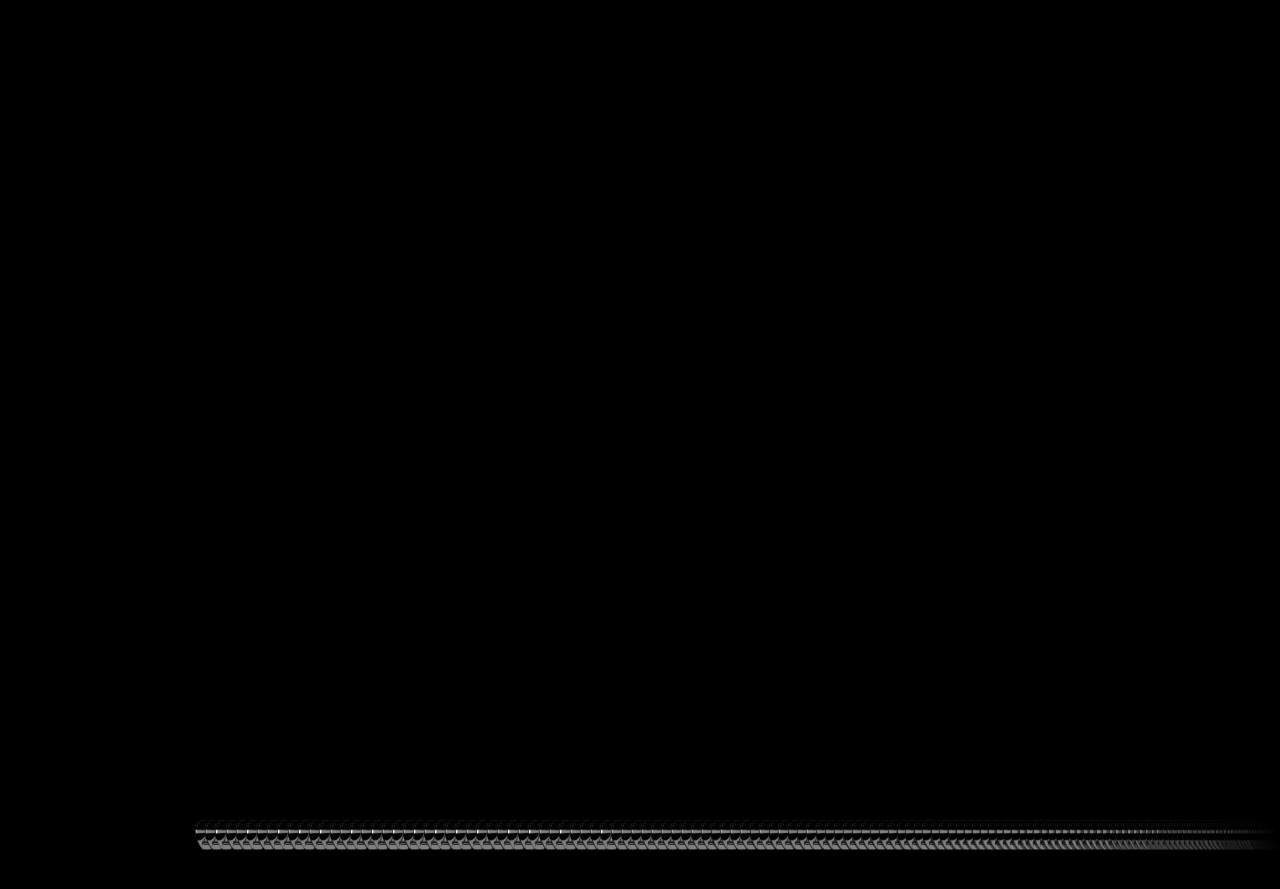
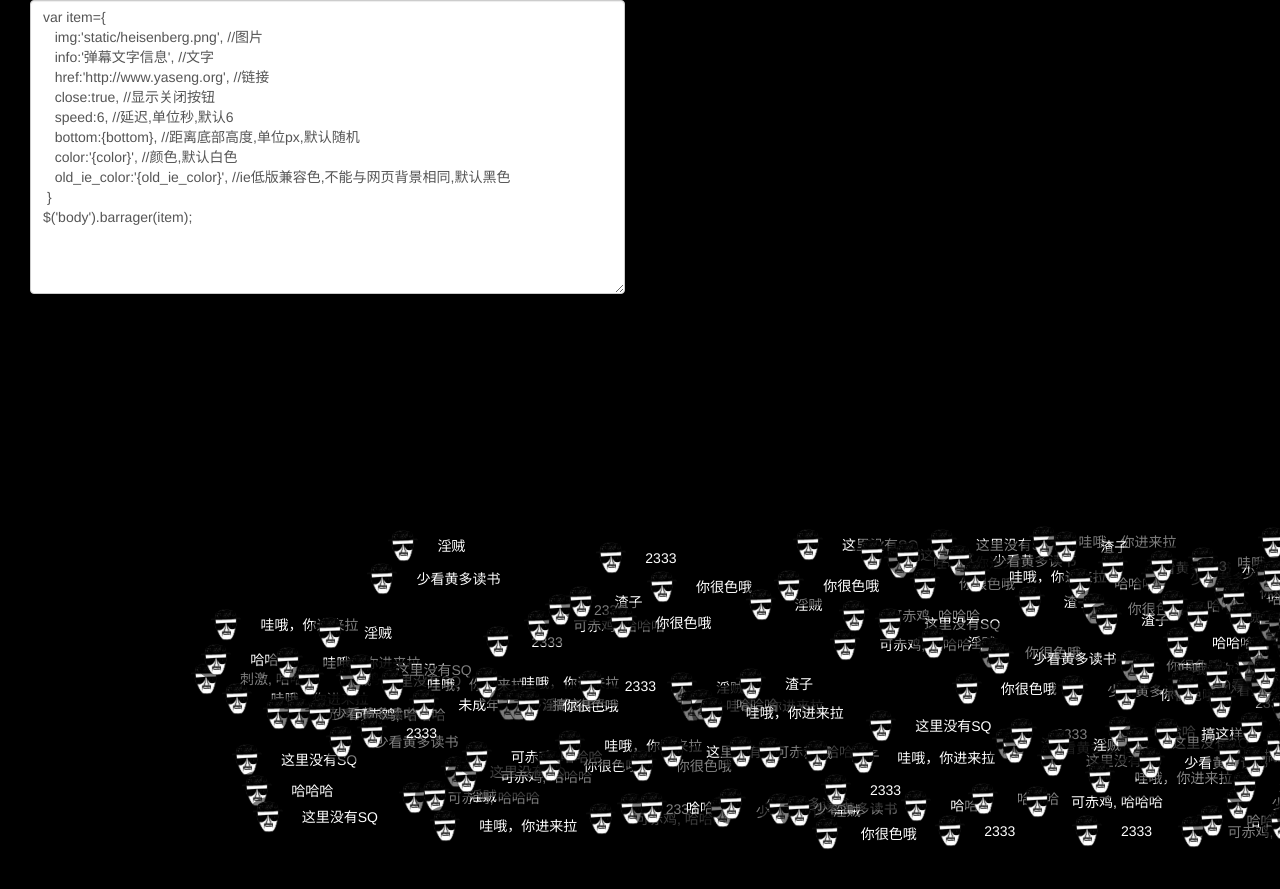
Before and after one commit to zdxu/zdxu.github.io, a Jekyll site: the page 刺激哈哈哈A$AP Rockey精彩视频.html, which Jekyll copies as it is, in a window 1280 px wide. Shown: the top 889 px of the page. Built offline with Jekyll 4.4.1, drawn with Linux system fonts in a browser that asks for light colours.

Commit message:
弹幕护体

```diff
--- a/刺激哈哈哈A$AP Rockey精彩视频.html
+++ b/刺激哈哈哈A$AP Rockey精彩视频.html
@@ -14,6 +14,9 @@
 <body style="background-color: black">
     <div class="container-fluid">
         <div>
+            <div class="col-md-6">
+                        <textarea class="form-control" id="barrager-code" rows="14"  ></textarea>
+                </div>
         </div>
     </div>
 
@@ -75,9 +78,7 @@
             'info':'弹幕文字信息',
             'href':'http://www.yaseng.org',
             'close':true,
-            'speed':6,
-            'color':'white',
-            'old_ie_color':'white'
+            'speed':6
         };
 
         var item= {
```
